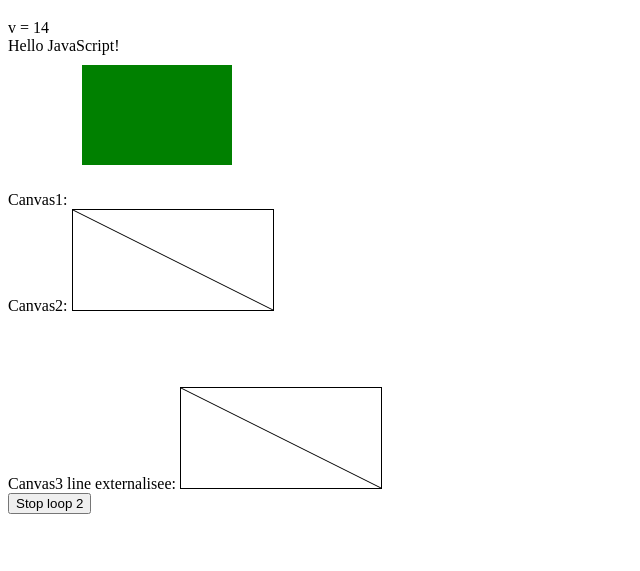
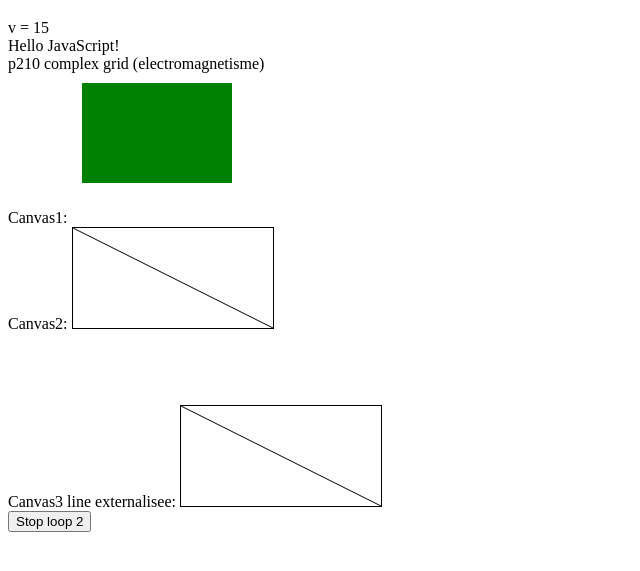
Before and after one commit to moueza/isbn-9-782253-130161-atlas-de-la-physique, a plain HTML site: page index.html in a window 1280 px wide. Shown: the part 61-632 px from the top of the page, without its empty margins (0-640 px from the left). Drawn offline with nearby package versions, Linux system fonts and the light colour scheme.

Commit message:
Fix: visible
v = 15

```diff
--- a/index.html
+++ b/index.html
@@ -8,10 +8,12 @@
 
   <body>
     <div id="app">
-      v = 14
+      v = 15
       <div id="div1">
-	      p210 complex grid (electromagnetisme)
+
       </div>
+	     p210 complex grid (electromagnetisme)
+	    <br>
       Canvas1:
       <!--rect vert : https://developer.mozilla.org/en-US/docs/Web/API/Canvas_API-->
       <canvas id="canvas"></canvas>
```
